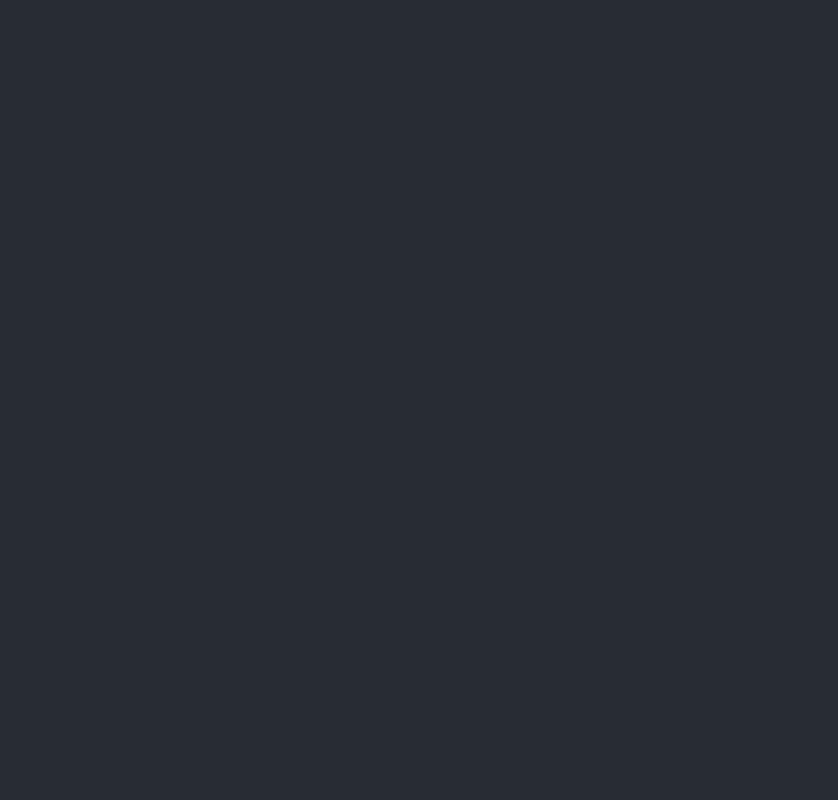
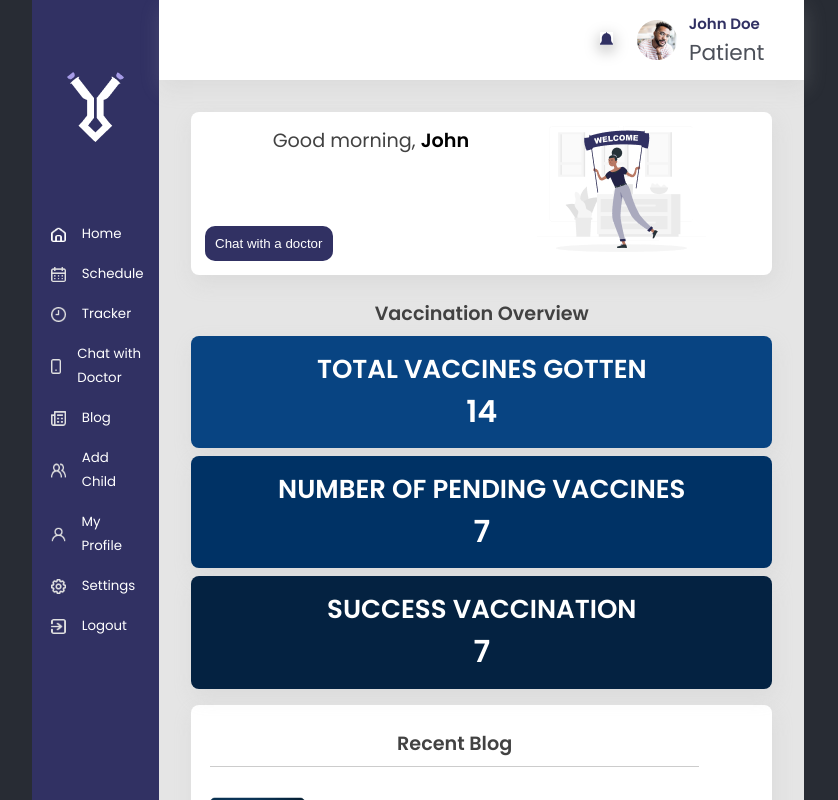
Before and after one commit to BanksMustapha7/antigen, a React (Create React App) app: page /Dashboard/blog in a window 1280 px wide. Before the commit this address had no page. Shown: the top 800 px of the page, without its empty margins (222-1060 px from the left). Built offline with nearby package versions, Linux system fonts and the light colour scheme; no server answers.

Commit message:
nested components test

```diff
--- a/src/App.js
+++ b/src/App.js
@@ -7,6 +7,7 @@ import SignupPage from "./Pages/SignupPage/SignupPage";
 import Homepage from "./Pages/Home/Homepage";
 import Fp from "./Pages/ForgotPassword/Fp";
 import Dashboard from "./Pages/Dashboard/Dashboard";
+import Blog from "./Pages/Dashboard/Blog/Blog";
 function App() {
   return (
     <div className="App">
@@ -20,13 +21,14 @@ function App() {
               <Route path="/login" element={<LoginPage />} />
               <Route path="/signup" element={<SignupPage />} />
               <Route path="/forgot_password" element={<Fp />} />
-              <Route path="/Dashboard" element={<Dashboard />} />
+              <Route path="/Dashboard" element={<Dashboard />}>
+                <Route path="blog" element={<Blog />} />
+              </Route>
 
               {/* Protected Route  */}
               <Route element={<RequireAuth />}>
                 <Route path="/Dashboard" element={<Dashboard />} />
               </Route>
-
             </Route>
           </Routes>
         </Router>
--- /dev/null
+++ b/src/Pages/Dashboard/Blog/Blog.jsx
@@ -0,0 +1,7 @@
+import React from "react";
+
+function Blog() {
+  return <div style={{ background: "red" }}>Blog</div>;
+}
+
+export default Blog;
```
